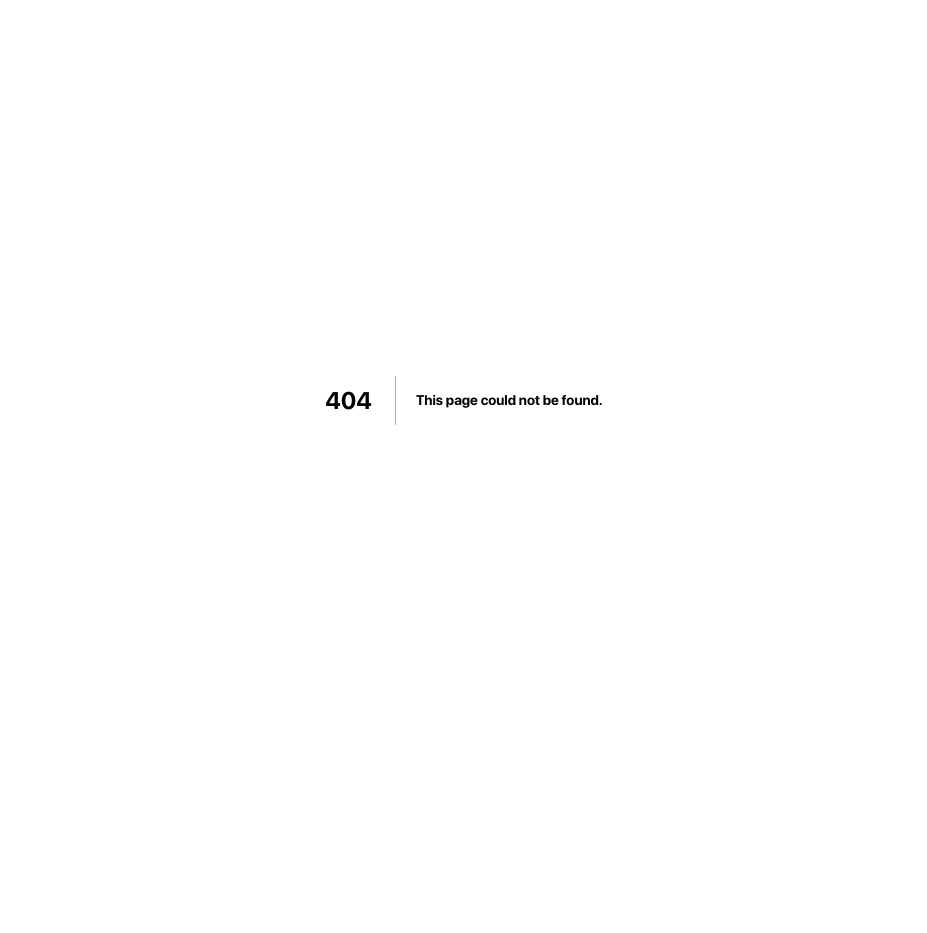
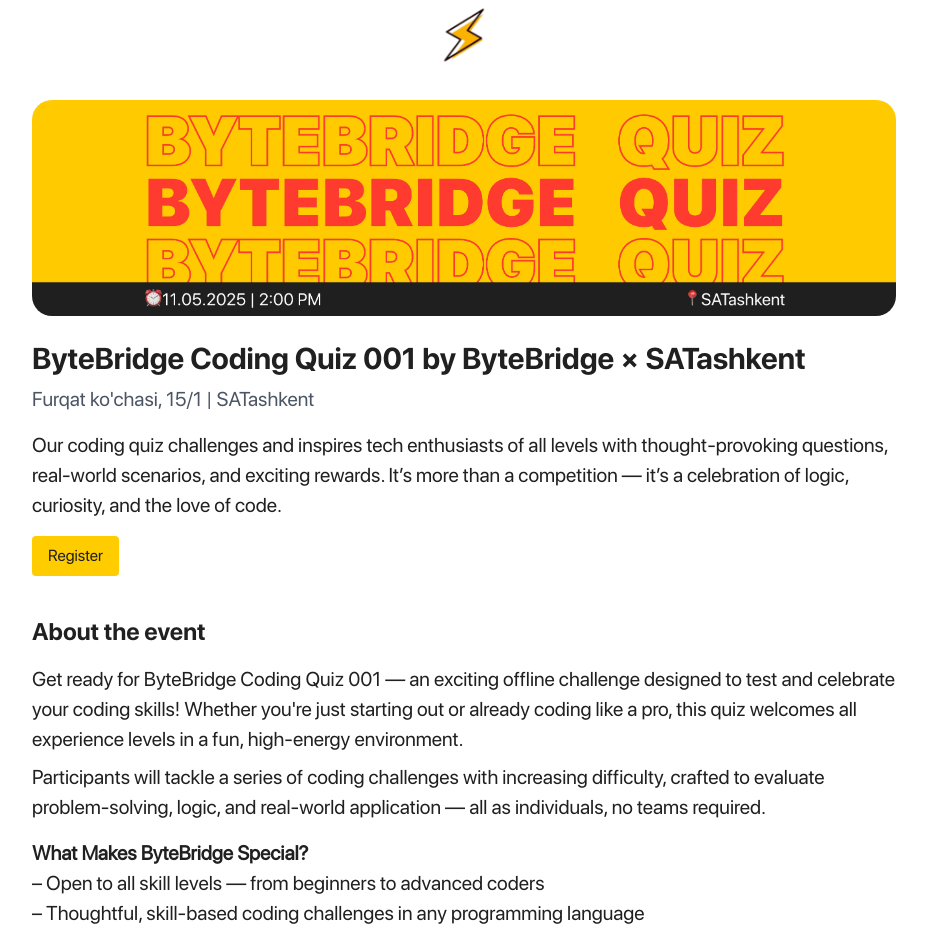
Before and after one commit to ozzoff/byte-bridge, a Next.js app: page /quiz in a window 1280 px wide. Before the commit this address had no page. Shown: the top 933 px of the page, without its empty margins (176-1103 px from the left). Before the commit the page ends 800 px from the top, so only its background shows below. Built offline with nearby package versions, Linux system fonts and the light colour scheme.

Commit message:
Update something

```diff
--- a/app/globals.css
+++ b/app/globals.css
@@ -9,6 +9,7 @@
   --black: #202020;
   --grey: #6e6e6e;
   --white: #FFFFFF;
+  --red: #FF3B30;
 }
 
 @theme inline {
--- /dev/null
+++ b/app/quiz/page.tsx
@@ -0,0 +1,117 @@
+import React from "react";
+import banner from "../../public/images/banner.jpg";
+import logo from "../../public/images/logo-main.png";
+
+export default function EventPage() {
+  return (
+    <>
+      <header className="flex items-center justify-center fixed top-0 left-0 right-0 z-10">
+        <img className="logo" src={logo.src} alt="" />
+      </header>
+
+      <section className="my-[50px] sm:my-[100px]  px-4 max-w-4xl mx-auto">
+        <img className="rounded-[20px] w-full" src={banner.src} alt="Banner" />
+
+        <h1 className="text-3xl font-bold mt-6">
+          ByteBridge Coding Quiz 001 by ByteBridge × SATashkent
+        </h1>
+
+        <p className="mt-2 text-gray-600 text-[18px] sm:text-[20px]">Furqat ko'chasi, 15/1 | SATashkent</p>
+
+        <p className="mt-4 text-[18px] sm:text-[20px]">
+          Our coding quiz challenges and inspires tech enthusiasts of all levels with
+          thought-provoking questions, real-world scenarios, and exciting rewards.
+          It’s more than a competition — it’s a celebration of logic, curiosity,
+          and the love of code.
+        </p>
+
+        <button className="mt-4 bg-yellow text-black px-4 py-2 rounded hover:bg-red hover:text-white ">
+          <a href="https://docs.google.com/forms/d/e/1FAIpQLSfn-zafbl1kXaxsCjNNI8DG0hVOjL3S2w0Fs2HuaN2D97oU1w/viewform?usp=dialog">Register</a>
+
+        </button>
+
+        <h2 className="text-2xl font-semibold mt-10">About the event</h2>
+
+        <p className="mt-4 text-[18px] sm:text-[20px]">
+          Get ready for ByteBridge Coding Quiz 001 — an exciting offline challenge
+          designed to test and celebrate your coding skills! Whether you're just
+          starting out or already coding like a pro, this quiz welcomes all
+          experience levels in a fun, high-energy environment.
+        </p>
+
+        <p className="mt-2 text-[18px] sm:text-[20px]">
+          Participants will tackle a series of coding challenges with increasing
+          difficulty, crafted to evaluate problem-solving, logic, and real-world
+          application — all as individuals, no teams required.
+        </p>
+
+        <p className="mt-4 text-[18px] sm:text-[20px]">
+          <strong>What Makes ByteBridge Special?</strong>
+          <br />– Open to all skill levels — from beginners to advanced coders
+          <br />– Thoughtful, skill-based coding challenges in any programming language
+          <br />– Increasing difficulty to push your coding limits
+          <br />– Official certificates for all participants
+          <br />– Opportunity to connect with fellow coders
+          <br />– Post-quiz workshops led by tech specialists
+        </p>
+
+        <p className="mt-4 text-[18px] sm:text-[20px]">
+          <strong>What to Expect:</strong>
+          <br />🧠 Coding Challenges: Solve problems that test logic, syntax, and
+          real-world thinking in your preferred language.
+          <br />🎓 Learn & Grow: Participate in post-quiz workshops to gain insights
+          from industry experts.
+          <br />🏅 Get Recognized: Walk away with a certificate and sharpened skills.
+          <br />📍 Location: Furqat ko'chasi, 15/1 | SATashkent
+          <br />📅 Date: 04.05.2025
+          <br />🕒 Time: 2:00 PM
+          <br />Bring your brain. Bring your curiosity.
+          <br />Join the first ByteBridge Coding Quiz — and code your way to the top!
+        </p>
+
+        <div className="grid grid-cols-1 md:grid-cols-2 gap-6 mt-10 bg-gray-100 p-6 rounded-xl">
+          <div>
+            <h3 className="font-semibold text-lg">When?</h3>
+            <p className="text-[18px] sm:text-[20px]">Sunday, May 11, 2025 — 2:00 PM to 4:00 PM (GMT+5)</p>
+          </div>
+          <div>
+            <h3 className="font-semibold text-lg">Where?</h3>
+            <p className="text-[18px] sm:text-[20px]">Furqat ko'chasi, 15/1 | SATashkent</p>
+          </div>
+          <div>
+            <h3 className="font-semibold text-lg">Who?</h3>
+            <p className="text-[18px] sm:text-[20px]">Anyone interested in coding</p>
+          </div>
+          <div>
+            <h3 className="font-semibold text-lg">Questions?</h3>
+            <a
+              href="https://t.me/ozzoff7"
+              target="_blank"
+              rel="noopener noreferrer"
+              className="inline-block mt-2 px-4 py-2 bg-blue-500 text-white rounded hover:bg-blue-600"
+            >
+              Contact us
+            </a>
+          </div>
+        </div>
+
+        <div className="w-full h-[400px] mt-10 rounded-xl overflow-hidden">
+          <iframe
+            title="Event Location"
+            src="https://www.google.com/maps/embed?pb=!1m13!1m8!1m3!1d5994.055033239589!2d69.244288!3d41.308265!3m2!1i1024!2i768!4f13.1!3m2!1m1!2zNDHCsDE4JzI5LjgiTiA2OcKwMTQnMzkuNCJF!5e0!3m2!1sen!2s!4v1746556847382!5m2!1sen!2s"
+            width="100%"
+            height="100%"
+            style={{ border: 0 }}
+            allowFullScreen={true}
+            loading="lazy"
+            referrerPolicy="no-referrer-when-downgrade"
+          ></iframe>
+        </div>
+
+        <button className="mt-4 p bg-yellow text-black hover:bg-red hover:text-white px-4 py-5 w-[100%] rounded">
+        <a href="https://docs.google.com/forms/d/e/1FAIpQLSfn-zafbl1kXaxsCjNNI8DG0hVOjL3S2w0Fs2HuaN2D97oU1w/viewform?usp=dialog">Register Now</a>
+        </button>
+      </section>
+    </>
+  );
+}
--- a/tailwind.config.js
+++ b/tailwind.config.js
@@ -12,6 +12,7 @@
         black:"#202020",
         grey:"#404040",
         white: "#ffffff",
+        red: "#FF3B30",
       },
       backgroundImage: {
         'grid-grey': " linear-gradient(90deg, #E4E4E4  1px, transparent 1px)",
```
Also changed, not shown: public/images/banner.jpg (added).
